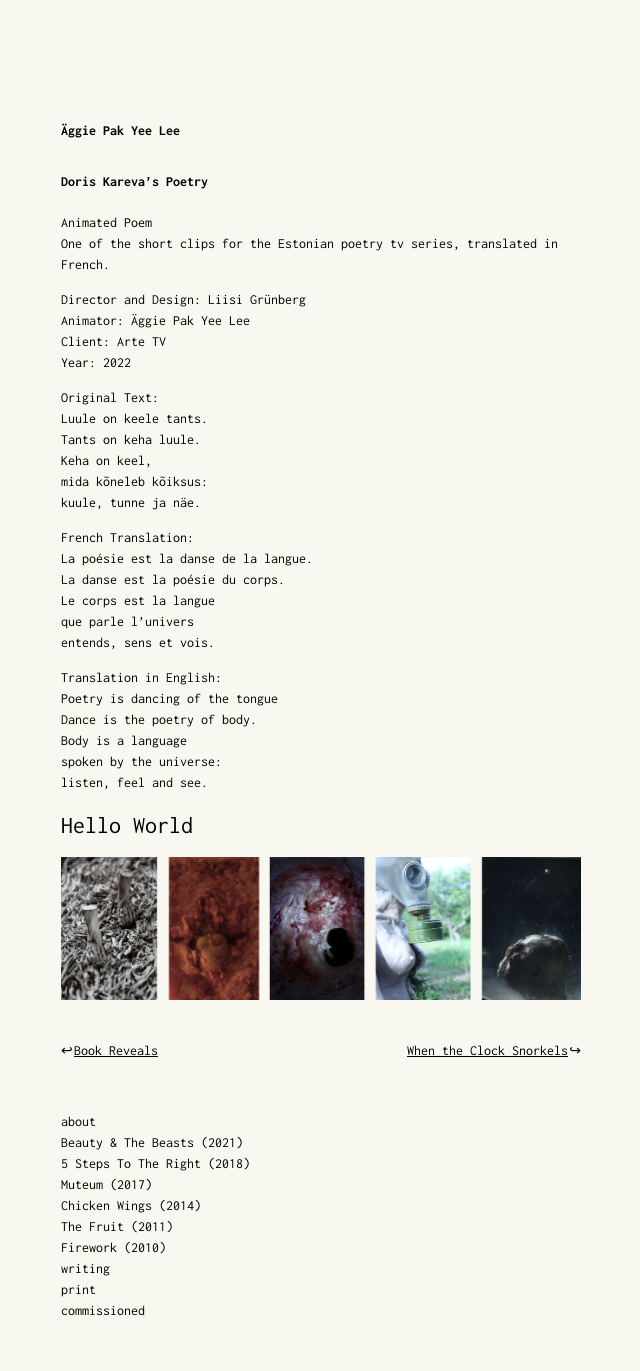
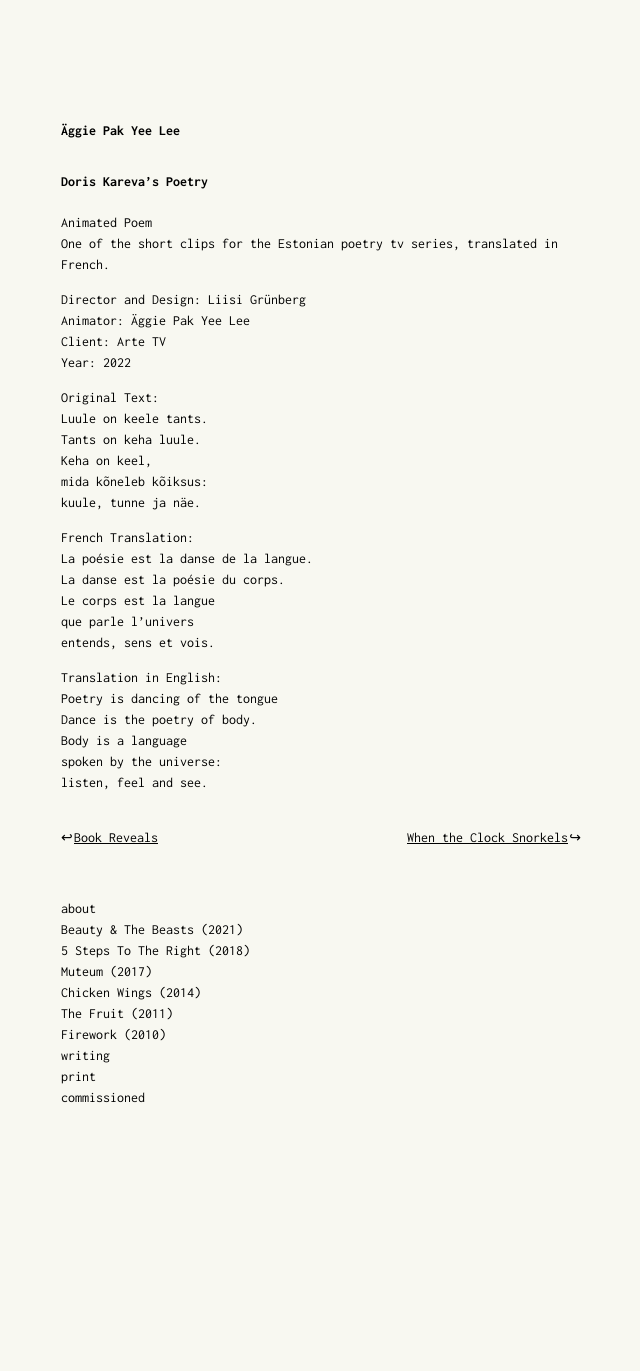
Before and after one commit to itchyeggie/itchyeggie.github.io, a Jekyll site: the page built from _posts/1007-01-01-kareva.md, in a window 1280 px wide. Shown: the whole page, without its empty margins (59-699 px from the left). Built offline with Jekyll 4.4.1, drawn with Linux system fonts in a browser that asks for light colours; after the commit the page ends 1158 px from its top, so only the background shows below that.

Commit message:
Update _posts/1007-01-01-kareva.md (via Pages CMS)

```diff
--- a/_posts/1007-01-01-kareva.md
+++ b/_posts/1007-01-01-kareva.md
@@ -31,11 +31,3 @@
 Body is a language
 spoken by the universe:
 listen, feel and see.
-
-<font size="5">
-
-    Hello World
-
-</font>
-
-![](./assets/images/fruit/fruit002.png)
```
